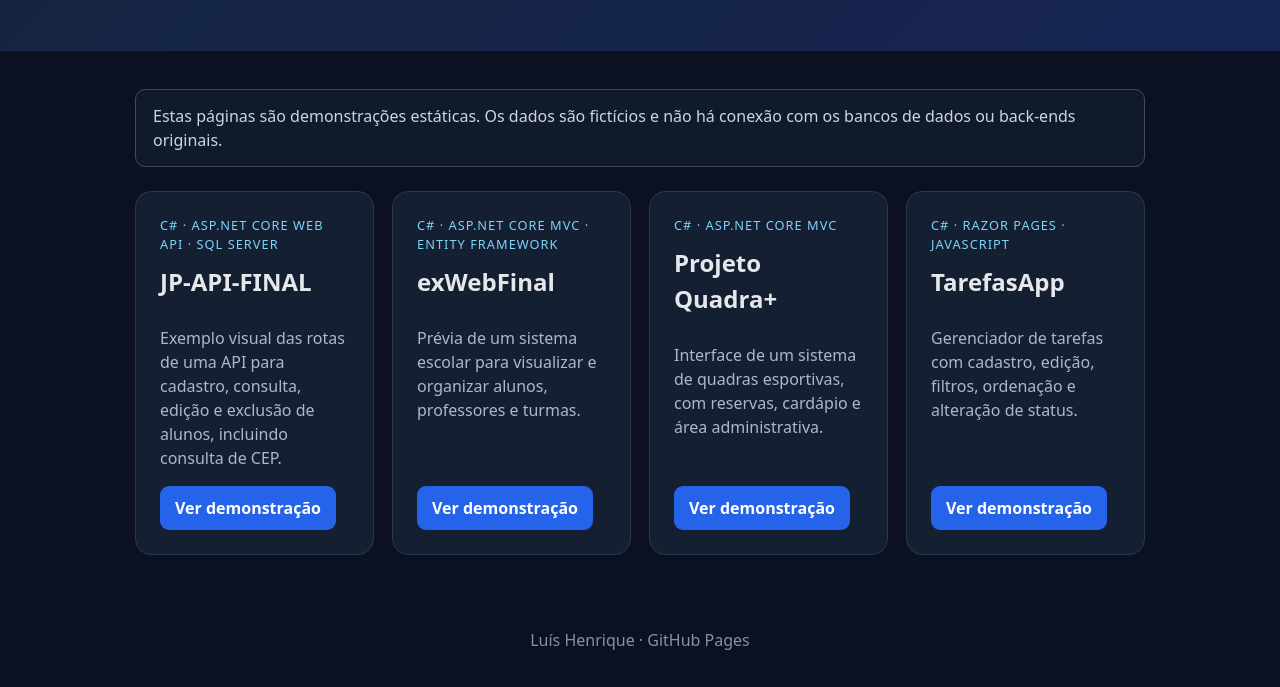
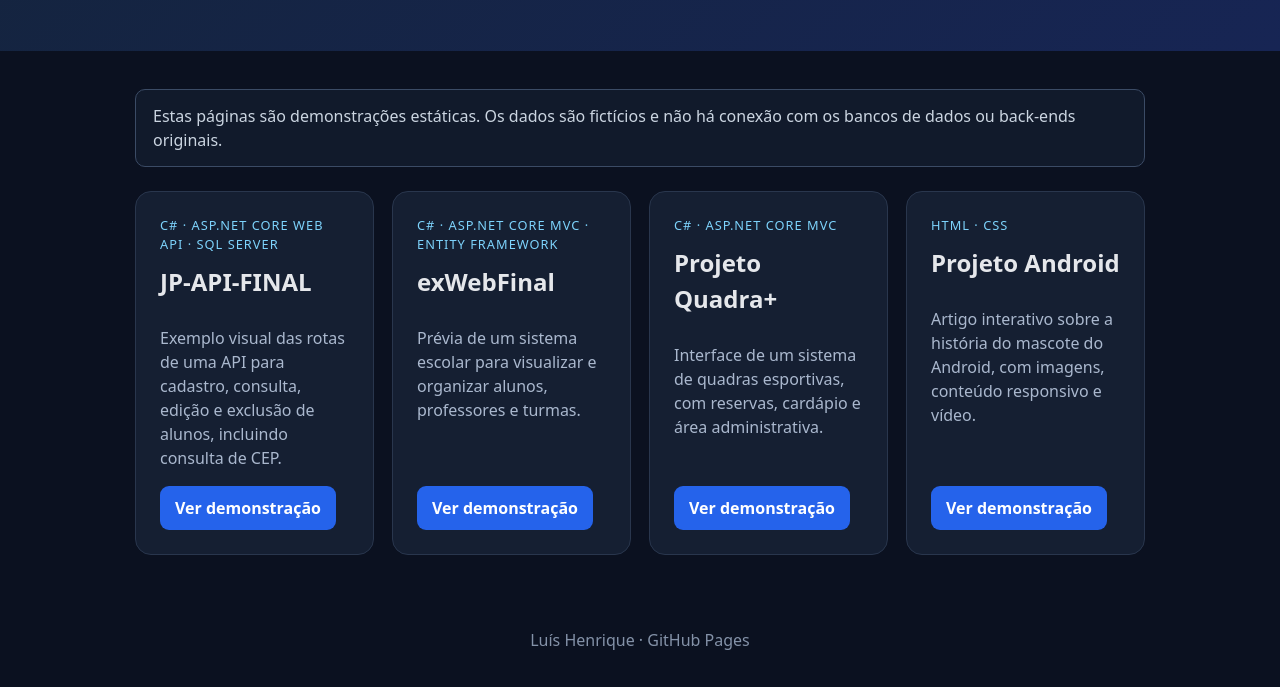
Before and after one commit to Luis-H099/Luis-H099, a plain HTML site: page docs/index.html in a window 1280 px wide. Shown: the part 204-891 px from the top of the page. Drawn offline with Linux system fonts and the light colour scheme.

Commit message:
Substitui TarefasApp pelo Projeto Android na página de demonstrações

```diff
--- a/docs/index.html
+++ b/docs/index.html
@@ -6,5 +6,5 @@
 <article class="card"><span class="tag">C# · ASP.NET Core Web API · SQL Server</span><h2>JP-API-FINAL</h2><p>Exemplo visual das rotas de uma API para cadastro, consulta, edição e exclusão de alunos, incluindo consulta de CEP.</p><a href="./jp-api/">Ver demonstração</a></article>
 <article class="card"><span class="tag">C# · ASP.NET Core MVC · Entity Framework</span><h2>exWebFinal</h2><p>Prévia de um sistema escolar para visualizar e organizar alunos, professores e turmas.</p><a href="./exweb/">Ver demonstração</a></article>
 <article class="card"><span class="tag">C# · ASP.NET Core MVC</span><h2>Projeto Quadra+</h2><p>Interface de um sistema de quadras esportivas, com reservas, cardápio e área administrativa.</p><a href="./quadra/">Ver demonstração</a></article>
-<article class="card"><span class="tag">C# · Razor Pages · JavaScript</span><h2>TarefasApp</h2><p>Gerenciador de tarefas com cadastro, edição, filtros, ordenação e alteração de status.</p><a href="./tarefas/">Ver demonstração</a></article>
+<article class="card"><span class="tag">HTML · CSS</span><h2>Projeto Android</h2><p>Artigo interativo sobre a história do mascote do Android, com imagens, conteúdo responsivo e vídeo.</p><a href="./android/">Ver demonstração</a></article>
 </section></main><footer>Luís Henrique · GitHub Pages</footer></body></html>
```
